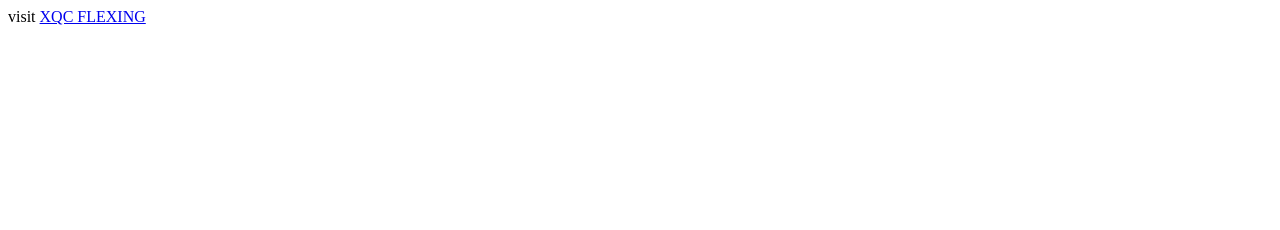
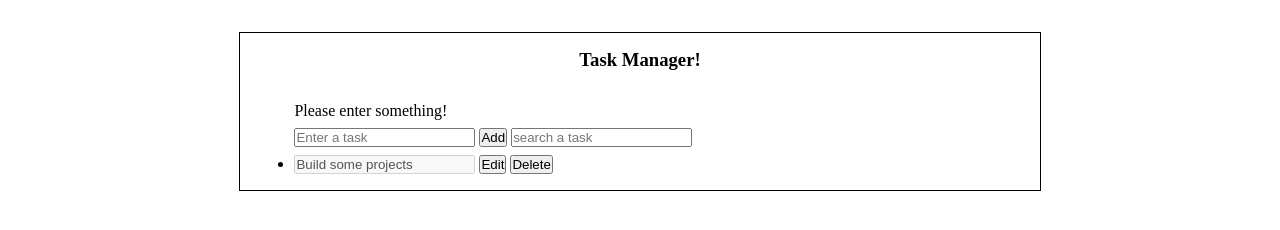
Before and after one commit to Luffynumber/first-task_tracker, a plain HTML site: page html.html in a window 1280 px wide. Drawn offline with Linux system fonts and the light colour scheme.

Commit message:
start of the actual task manager

```diff
--- a/Javascript.js
+++ b/Javascript.js
@@ -0,0 +1 @@
+console.log('Hi world!')
--- a/html.html
+++ b/html.html
@@ -4,19 +4,28 @@
         <!--This meta line is used for different devices to fit it ex: smartphones, tvs , ipads etc-->
         <meta name="viewport" content="initial-scale=1, width=device-width">
         <title>
-            Hello, this is a Title!
+            Hello, This is a Task Manager!
         </title>
+        <link rel="stylesheet" href="pretty.CSS"></link>
+        <script defer src="Javascript.js"></script>
     </head>
+
     <body>
-        <!-- allows you to add a video this method 1
-        <video autoplay loop muted width="300">
-            <source src="video/YOU ARE POOR XQC.mp4" type="video/mp4">
-        -->
-            visit <a href="video/YOU ARE POOR XQC.mp4">XQC FLEXING</a>
-
-            <!--<iframe allowfullscreen src="video/YOU ARE POOR XQC.mp4">
-            this method too using <iframe>
-            </iframe>
-            -->
+        <div class="Holder">
+            <h3>Task Manager!</h3>
+            <form>
+                <p class="poop"> Please enter something!</p>
+                <input type="text" placeholder="Enter a task">
+                <button id="add task"> Add</button>
+                <input id="search-input" type="text" placeholder="search a task">
+                <ul class="task-list">
+                    <li>
+                        <input type="text" value="Build some projects" disabled/>
+                        <button>Edit</button>
+                        <button>Delete</button>
+                    </li>
+                </ul>
+            </form>
+        </div>
     </body>
 </html>
--- a/pretty.CSS
+++ b/pretty.CSS
@@ -0,0 +1,22 @@
+*{
+    margin: 0;
+    padding: 0;
+}
+.Holder{
+    width: 60%;
+    margin: 2rem auto;
+    border: 1px solid black;
+    padding: 1rem;
+}
+h3{
+    text-align: center;
+    margin-bottom: 4%;
+}
+form{
+    width: 90%;
+    margin: 0 auto;
+
+}
+#search-input{
+    margin: 0.5rem 0;
+}
```
